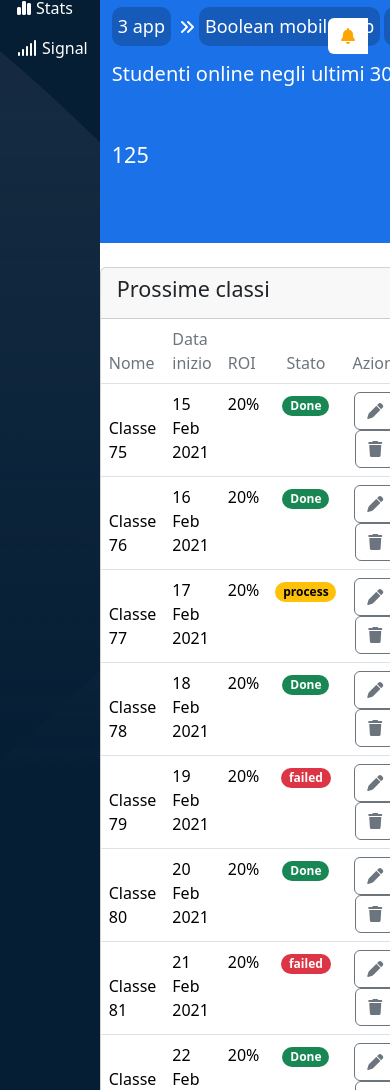
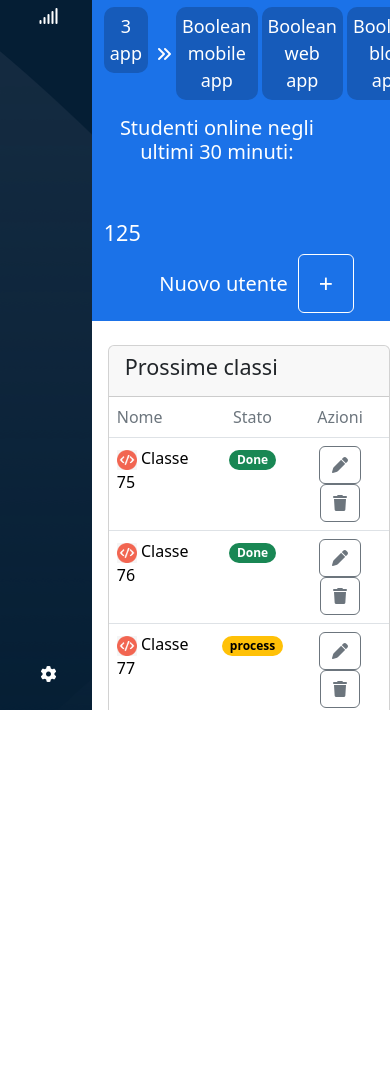
Before and after one commit to iTsGiuse/html-css-bootstrap-dashboard, a plain HTML site: page index.html in a window 390 px wide. Shown: the part 134-1224 px from the top of the page. After the commit the page ends 844 px from the top, so only its background shows below. Drawn offline with nearby package versions, Linux system fonts and the light colour scheme.

Commit message:
feat: add hover and some responsive

```diff
--- a/index.html
+++ b/index.html
@@ -6,8 +6,6 @@
     <title>Dashboard</title>
     <link rel="stylesheet" href="https://cdnjs.cloudflare.com/ajax/libs/font-awesome/6.5.1/css/all.min.css" integrity="sha512-DTOQO9RWCH3ppGqcWaEA1BIZOC6xxalwEsw9c2QQeAIftl+Vegovlnee1c9QX4TctnWMn13TZye+giMm8e2LwA==" crossorigin="anonymous" referrerpolicy="no-referrer">
     <link rel="stylesheet" href="style.css">
-    <link rel="stylesheet" href="responsive.css">
-    <link rel="stylesheet" href="hover.css">
     <link href="https://cdn.jsdelivr.net/npm/bootstrap@5.3.3/dist/css/bootstrap.min.css" rel="stylesheet" integrity="sha384-QWTKZyjpPEjISv5WaRU9OFeRpok6YctnYmDr5pNlyT2bRjXh0JMhjY6hW+ALEwIH" crossorigin="anonymous">
 </head>
 <body>
@@ -32,9 +30,9 @@
                 </div>
                 <div class="col-auto">
                     <div class="d-grid gap-2 d-md-block">
-                        <button class="btn btn-primary reset-style" type="button"><i class="bye fa-solid fa-bars"></i></button>
-                        <button class="btn btn-primary reset-style" type="button"><i class="bye fa-solid fa-circle-question"></i></button>
-                        <button class="btn btn-primary reset-style" type="button"><i class="bye fa-solid fa-ellipsis-vertical"></i></button>
+                        <button class="btn btn-primary reset-style bye" type="button"><i class="bye fa-solid fa-bars"></i></button>
+                        <button class="btn btn-primary reset-style bye" type="button"><i class="bye fa-solid fa-circle-question"></i></button>
+                        <button class="btn btn-primary reset-style bye" type="button"><i class="bye fa-solid fa-ellipsis-vertical"></i></button>
                     <div class="btn-group" role="group">
                         <button type="button" class="btn btn-primary  reset-style" data-bs-toggle="dropdown" aria-expanded="false">
                             <i class="orange fa-solid fa-bell"></i>
@@ -49,7 +47,6 @@
             </div>
         </div>
     </header>
-
     <main>
         <aside id="menu-laterale" >
             <div class="container-fluid d-flex flex-column flex-grow-1 h-100 text-center text-white">
@@ -85,7 +82,7 @@
                         </div>
                     </div>
                 </div>
-                <div class="row mt-auto align-self-center">
+                <div class="row mt-auto align-self-center mb-4">
                     <div class="col d-flex">
                         <div>
                             <a class="link" href="#">
@@ -100,9 +97,9 @@
             </div>
         </aside>
         <section id="corpo">
-            <section id="hero" class="container-fluid">
-                <div class="row w-100 text-center">
-                    <div class="col-lg-6 align-self-center text-white">
+            <section id="hero" class="container-fluid me-5">
+                <div class="row flex-wrap w-100 text-center">
+                    <div class="col-lg-6 order-lg-1 order-md-3 order-sm-3 align-self-center text-white">
                         <div class="d-flex">
                             <div class="card-text">
                                 <h1>Boolean</h1>
@@ -129,7 +126,7 @@
                             </div>
                         </div>
                     </div>
-                    <div class="col-lg-3 ">
+                    <div class="col-lg-3 order-lg-2 order-md-2 order-sm-2">
                         <div class="d-flex text-white  me-4">
                             <div class="card-text mt-3 ">
                                 <h5> Studenti online negli ultimi 30 minuti:</h5>
@@ -141,7 +138,7 @@
                             </div>
                         </div>
                     </div>
-                    <div class="col-lg-3 align-self-center">
+                    <div class="col-lg-3 order-lg-3 order-md-1 order-sm-1 align-self-center flex-wrap">
                         <div class="d-flex text-white justify-content-end">
                             <h5 class="align-self-center">Nuovo utente</h5>
                             <button type="button" class="btn ms-btn-quadrato mb-2 align-self-center" data-bs-toggle="offcanvas" data-bs-target="#offcanvasRight" aria-controls="offcanvasRight">+</button>
@@ -158,12 +155,12 @@
                                                     <p class="text-start">Nome</p>
                                                     <input type="text" class="form-control mb-3" aria-label="Username" aria-describedby="basic-addon1">
                                                     <p class="text-start">Email</p>
-                                                    <div class="input-group">
+                                                    <div class="input-group mb-3">
                                                         <span class="input-group-text" id="basic-addon1"><i class="fa-solid fa-at"></i></span>
                                                         <input type="email" class="form-control" id="exampleInputEmail1" aria-describedby="emailHelp">
                                                     </div>
                                                     <p class="text-start">Email</p>
-                                                    <div class="input-group d-flex  align-items-baseline">
+                                                    <div class="input-group d-flex">
                                                     <span class="input-group-text" id="basic-addon1"><i class=" fa-solid fa-at"></i></span>
                                                     <input type="email" class="form-control" id="exampleInputEmail1" aria-describedby="emailHelp">
                                                     </div>
@@ -238,8 +235,8 @@
                     </div>
                 </div>
             </section>
-            <section class="d-flex">
-                <section id="sinistra" class="flex-grow-1 me-3">
+            <section id="corpo-centrale" class="d-flex flex-wrap">
+                <section id="sinistra" class="flex-grow-1 ms-3">
                     <section id="classi" class=" mt-4">
                         <div class="card">
                         <div class="card-header">
@@ -250,21 +247,22 @@
                         <table class="table caption-top">
                             <thead>
                               <tr>
-                                <th scope="col" class="fw-normal text-secondary">Nome</th>
-                                <th scope="col" class="fw-normal text-secondary">Data inizio</th>
-                                <th scope="col" class="fw-normal text-secondary">ROI</th>
+                                <th scope="col" class="fw-normal text-secondary" colspan="20" >Nome</th>
+                                <th scope="col" class="fw-normal text-secondary bye">Data inizio</th>
+                                <th scope="col" class="fw-normal text-secondary bye">ROI</th>
                                 <th scope="col" class="fw-normal text-secondary text-center">Stato</th>
                                 <th scope="col" class="fw-normal text-secondary text-center">Azioni</th>
                               </tr>
                             </thead>
                             <tbody>
                               <tr>
-                                <td>
-                                    <img src="./assets/img/class-avatar.jpg" alt="" >
+                                <td colspan="20">
+                                    <img class="altezza" src="./img/class-avatar.jpg" alt="" >
                                     Classe 75
+                                </div>
                                 </td>
-                                <td><p class="m-0 fw-light">15 Feb 2021</p></td>
-                                <td><p class="m-0 fw-light">20%</p></td>
+                                <td class="bye"><p class="m-0 fw-light">15 Feb 2021</p></td>
+                                <td class="bye"><p class="m-0 fw-light">20%</p></td>
                                 <td class="text-center"><span class="badge rounded-pill text-bg-success">Done</span></td>
                                 <td class="text-center">
                                     <button type="button" class="btn btn-outline-secondary"><i class="fa-solid fa-pen"></i></button>
@@ -273,12 +271,12 @@
                               </tr>
 
                               <tr>
-                                <td>
-                                    <img src="./assets/img/class-avatar.jpg" alt="" >
+                                <td colspan="20">
+                                    <img class="altezza" src="./img/class-avatar.jpg" alt="" >
                                     Classe 76
                                 </td>
-                                <td><p class="m-0 fw-light">16 Feb 2021</p></td>
-                                <td><p class="m-0 fw-light">20%</p></td>
+                                <td class="bye"><p class="m-0 fw-light">16 Feb 2021</p></td>
+                                <td class="bye"><p class="m-0 fw-light">20%</p></td>
                                 <td class="text-center"><span class="badge rounded-pill text-bg-success">Done</span></td>
                                 <td class="text-center">
                                     <button type="button" class="btn btn-outline-secondary"><i class="fa-solid fa-pen"></i></button>
@@ -287,12 +285,12 @@
                               </tr>
 
                               <tr>
-                                <td>
-                                    <img src="./assets/img/class-avatar.jpg" alt="" >
+                                <td colspan="20">
+                                    <img class="altezza" src="./img/class-avatar.jpg" alt="" >
                                     Classe 77
                                 </td>
-                                <td><p class="m-0 fw-light">17 Feb 2021</p></td>
-                                <td><p class="m-0 fw-light">20%</p></td>
+                                <td class="bye"><p class="m-0 fw-light">17 Feb 2021</p></td>
+                                <td class="bye"><p class="m-0 fw-light">20%</p></td>
                                 <td class="text-center"><span class="badge rounded-pill text-bg-warning">process</span></td>
                                 <td class="text-center">
                                     <button type="button" class="btn btn-outline-secondary"><i class="fa-solid fa-pen"></i></button>
@@ -301,12 +299,12 @@
                               </tr>
 
                               <tr>
-                                <td>
-                                    <img src="./assets/img/class-avatar.jpg" alt="" >
+                                <td colspan="20">
+                                    <img class="altezza" src="./img/class-avatar.jpg" alt="" >
                                     Classe 78
                                 </td>
-                                <td><p class="m-0 fw-light">18 Feb 2021</p></td>
-                                <td><p class="m-0 fw-light">20%</p></td>
+                                <td class="bye"><p class="m-0 fw-light">18 Feb 2021</p></td>
+                                <td class="bye"><p class="m-0 fw-light">20%</p></td>
                                 <td class="text-center"><span class="badge rounded-pill text-bg-success">Done</span></td>
                                 <td class="text-center">
                                     <button type="button" class="btn btn-outline-secondary"><i class="fa-solid fa-pen"></i></button>
@@ -315,12 +313,12 @@
                               </tr>
 
                               <tr>
-                                <td>
-                                    <img src="./assets/img/class-avatar.jpg" alt="" >
+                                <td colspan="20">
+                                    <img class="altezza" src="./img/class-avatar.jpg" alt="" >
                                     Classe 79
                                 </td>
-                                <td><p class="m-0 fw-light">19 Feb 2021</p></td>
-                                <td><p class="m-0 fw-light">20%</p></td>
+                                <td class="bye"><p class="m-0 fw-light">19 Feb 2021</p></td>
+                                <td class="bye"><p class="m-0 fw-light">20%</p></td>
                                 <td class="text-center"><span class="badge rounded-pill text-bg-danger">failed</span></td>
                                 <td class="text-center">
                                     <button type="button" class="btn btn-outline-secondary"><i class="fa-solid fa-pen"></i></button>
@@ -329,12 +327,12 @@
                               </tr>
 
                               <tr>
-                                <td>
-                                    <img src="./assets/img/class-avatar.jpg" alt="" >
+                                <td colspan="20">
+                                    <img class="altezza" src="./img/class-avatar.jpg" alt="" >
                                     Classe 80
                                 </td>
-                                <td><p class="m-0 fw-light">20 Feb 2021</p></td>
-                                <td><p class="m-0 fw-light">20%</p></td>
+                                <td class="bye"><p class="m-0 fw-light">20 Feb 2021</p></td>
+                                <td class="bye"><p class="m-0 fw-light">20%</p></td>
                                 <td class="text-center"><span class="badge rounded-pill text-bg-success">Done</span></td>
                                 <td class="text-center">
                                     <button type="button" class="btn btn-outline-secondary"><i class="fa-solid fa-pen"></i></button>
@@ -343,12 +341,12 @@
                               </tr>
 
                               <tr>
-                                <td>
-                                    <img src="./assets/img/class-avatar.jpg" alt="" >
+                                <td colspan="20">
+                                    <img class="altezza" src="./img/class-avatar.jpg" alt="" >
                                     Classe 81
                                 </td>
-                                <td><p class="m-0 fw-light">21 Feb 2021</p></td>
-                                <td><p class="m-0 fw-light">20%</p></td>
+                                <td class="bye"><p class="m-0 fw-light">21 Feb 2021</p></td>
+                                <td class="bye"><p class="m-0 fw-light">20%</p></td>
                                 <td class="text-center"><span class="badge rounded-pill text-bg-danger">failed</span></td>
                                 <td class="text-center">
                                     <button type="button" class="btn btn-outline-secondary"><i class="fa-solid fa-pen"></i></button>
@@ -357,12 +355,12 @@
                               </tr>
 
                               <tr class="mb-5">
-                                <td>
-                                    <img src="./assets/img/class-avatar.jpg" alt="" >
+                                <td colspan="20">
+                                    <img class="altezza" src="./img/class-avatar.jpg" alt="" >
                                     Classe 82
                                 </td>
-                                <td><p class="m-0 fw-light">22 Feb 2021</p></td>
-                                <td><p class="m-0 fw-light">20%</p></td>
+                                <td class="bye"><p class="m-0 fw-light">22 Feb 2021</p></td>
+                                <td class="bye"><p class="m-0 fw-light">20%</p></td>
                                 <td class="text-center"><span class="badge rounded-pill text-bg-success">Done</span></td>
                                 <td class="text-center">
                                     <button type="button" class="btn btn-outline-secondary"><i class="fa-solid fa-pen"></i></button>
@@ -423,8 +421,8 @@
                         </div>
                     </section>
                     </section>
-                    <section id="destra" class="flex-grow-1 mt-4">
-                        <section id="todo">
+                <section id="destra" class="flex-grow-1 ms-3 mt-4">
+                    <section id="todo">
                             <div class="card mb-3" >
                                 <div class="card-header ms-text-bg-secondary">
                                     <h2>Todo</h2>
@@ -458,9 +456,9 @@
                                         </ul>
                                 </div>
                             </div>
-                        </section>
-                        <section id="andamento" class=" mt-3">
-                            <div class="card me" style="width: 24rem;">
+                    </section>
+                    <section id="andamento" class=" mt-3 mb-2">
+                        <div class="card me" style="width: 30rem;">
                                 <img src="./img/stats.jpeg" class="card-img-top" alt="stats">
                                 <div class="card-body">
                                   <h5 class="card-title">Utenti attivi</h5>
@@ -474,12 +472,12 @@
                                 <div class="card-body">
                                   <a href="#" class="card-link">Visualizza report approfondito</a>
                                 </div>
-                              </div>
-                        </section>
+                        </div>
                     </section>
                 </section>
             </section>
         </section>
+
     </main>
     <footer>
 
--- a/style.css
+++ b/style.css
@@ -25,7 +25,7 @@ header .row{
 
 main{
     display: flex;
-    overflow-y: auto;
+    height: calc(100vh - 70px);
 }
 
 
@@ -43,7 +43,6 @@ main{
     text-decoration: none;
     margin-left: 5px;
 }
-
 /* /MENU LATERALE */
 
 #hero{
@@ -68,9 +67,61 @@ main{
     margin-left: 10px !important;
 }
 
+#corpo{
+    width: 100%;
+    overflow-y: auto;
+}
+
+.altezza{
+    height: 20px !important;
+}
+
+.lunghezza{
+    column-span: 2 !important;
+}
+
+/* HOOVER */
+    aside .col:hover{
+        border: 1px solid transparent;
+        background-color: rgba(255, 255, 255, 0.4);
+        color: white;
+        opacity: 1;
+    }
+    .accordion-button:hover {
+        color:  #165bba !important;
+    }
+    .ms-btn-quadrato:hover{
+        background-color: white !important;
+        color: black !important;
+    }
+/* /HOOVER */
 
 
-#faq{
-    margin-top: 70px !important;
+/* RESPONSIVE */
+@media (max-width: 1399.98px) {
 
-}
+ }
+@media (max-width: 991.98px) {
+    .logo-grande{
+        display: none;
+    }
+    .logo-piccolo{
+        display: block;
+        height: 30px !important;
+    }
+    #menu-laterale .card-text{
+        display: none;
+    }
+    .bye{
+        display: none;
+    }
+    .ms-offcanvas{
+        width: calc(100% - 102px) !important;
+    }
+ }
+@media (max-width: 575.98px) {
+    .ms-offcanvas{
+        width: 100% !important;
+    }
+ }
+/* /RESPONSIVE */
```
